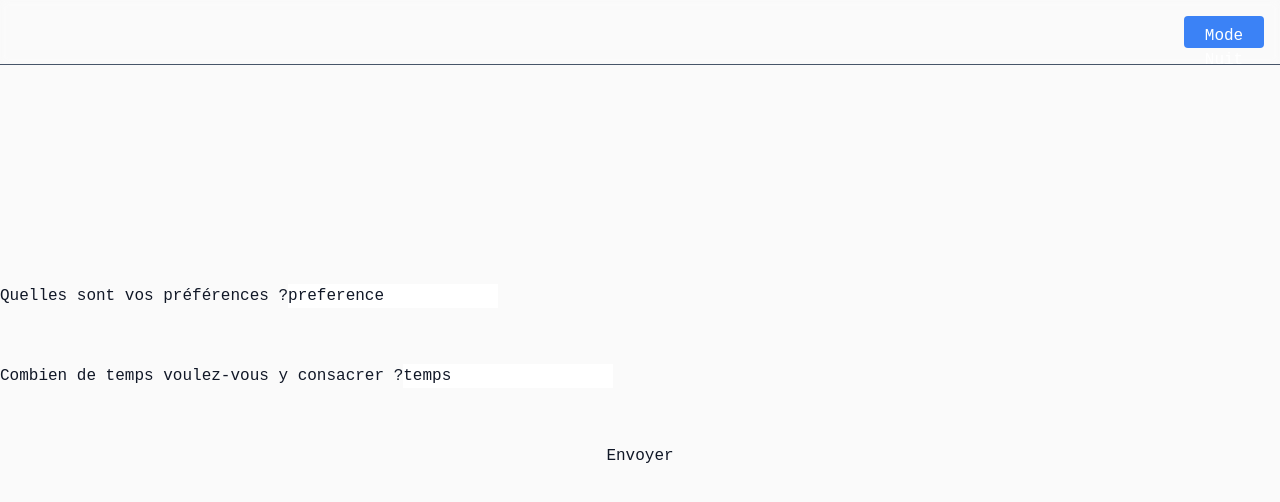
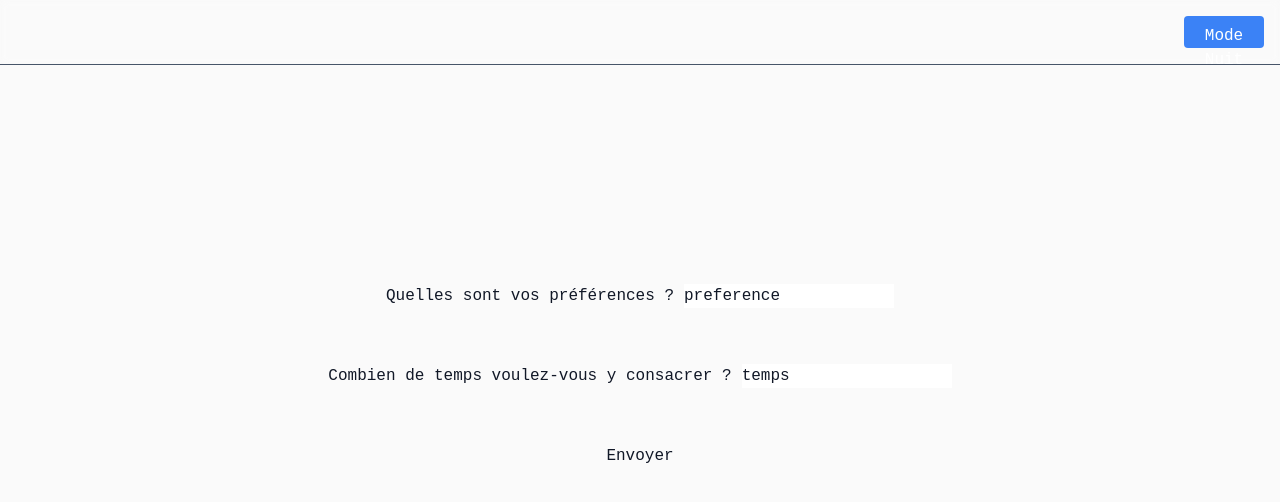
Before and after one commit to arowana755/ExempleNextJs, a Next.js app: page / in a window 1280 px wide. Shown: the top 502 px of the page. Built offline with nearby package versions, Linux system fonts and the light colour scheme.

Commit message:
Update globals.css

```diff
--- a/src/app/globals.css
+++ b/src/app/globals.css
@@ -75,7 +75,6 @@ body {
 main {
   padding-top: 10%;
   height: 90%;
-  color: gray;
 }
 
 form {
@@ -90,3 +89,9 @@ button {
   height: 2em;
   width: 5em;
 }
+
+form div {
+  display: flex;
+  justify-content: center;
+  gap: 10px;
+}
```
